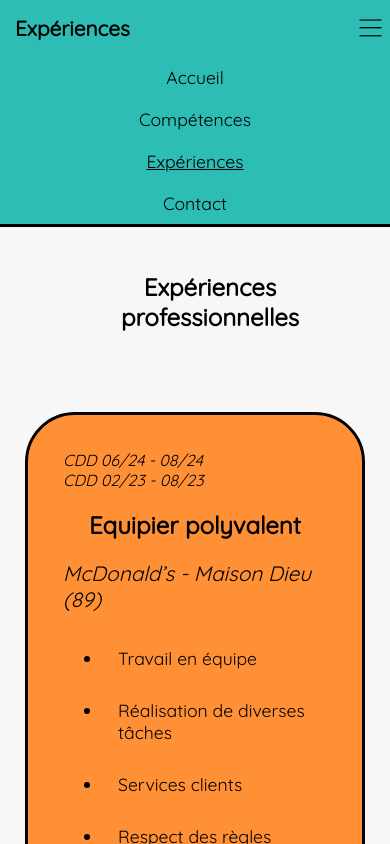
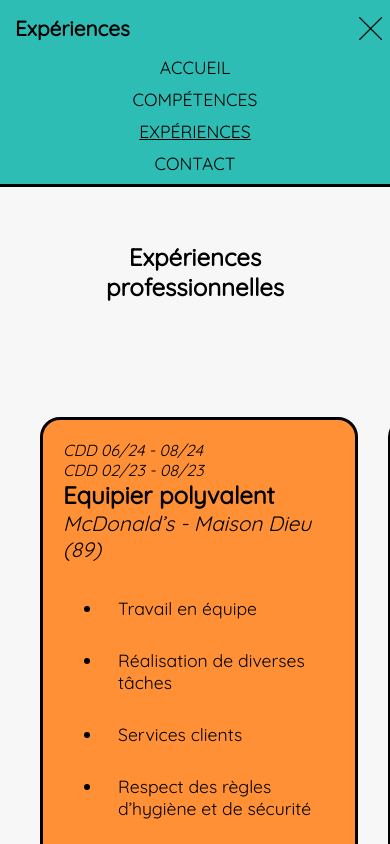
Before and after one commit to math208208/CV, a website built with webpack: page src/html/experiences.html in a window 390 px wide. Both pictures are taken after a click on the picture 370 px from the left and 27 px from the top of the page. Shown: the top 844 px of the page. Built offline with nearby package versions, Linux system fonts and the light colour scheme.

Commit message:
experience en snap + menu un peu changer + qlq autres truc

```diff
--- a/src/assets/css/_header.scss
+++ b/src/assets/css/_header.scss
@@ -16,11 +16,36 @@ header {
             display: none;
         }
         a {
-            padding: 10px;
             margin: 30px;
+            position: relative;
+            text-decoration: none;
+            text-transform: uppercase;
+            transition: 0.5s;
+
+            &::after {
+                position: absolute;
+                content: "";
+                top: 100%;
+                left: 0;
+                width: 100%;
+                height: 3px;
+                background: $color-secondaire;
+                transform: scaleX(0);
+                transform-origin: center;
+                transition: transform 0.5s;
+            }
+
             &:hover {
-                background-color: $color-terciaire;
-                border-radius: 30px;
+                color:  $color-secondaire;
+                //font-size: 1.3em;
+                font-weight: bold;
+                text-decoration: none !important;
+            }
+
+
+            &:hover::after {
+                transform: scaleX(1);
+                transform-origin: center;
             }
         }
     }
--- a/src/assets/css/competences.scss
+++ b/src/assets/css/competences.scss
@@ -110,9 +110,6 @@
                 width: 30%;
                 border-radius: 20px;
                 @include boxshadow;
-                :hover {
-                    width: 33%;
-                }
             }
         }
     }
--- a/src/assets/css/experiences.scss
+++ b/src/assets/css/experiences.scss
@@ -1,29 +1,39 @@
 @use "variables" as *;
 
 .sectionExperience {
+    overflow: hidden;
 
-    padding: 100px;
     .h2Experience {
-        padding-bottom: 50px;
-        padding-left: 50px;
+        margin-top: 50px;
+        text-align: center;
+
     }
     .divExp {
         display: flex;
-        flex-direction: column;
+        flex-direction: row;
         justify-content: space-between;
-        margin-top: 30px;
-        background-color: $color-primaire;
-        padding: 70px 100px 70px 100px;
-        border-radius: 50px;
-        border: 3px solid black;
-        overflow-x: hidden;
+        background-color: #F7F7F7F7;
+        padding: 70px 0 ;
+        width: 100%;
+
+        &Uni{
+            margin-bottom: 100px;
+        }
 
 
         .exp {
+            margin: 0 100px;
             display: flex;
             flex-direction: row;
-            justify-content: space-between;
-            margin: 50px;
+            justify-content: space-around;
+            border-radius: 20px;
+            border: 3px solid black;
+            width: 100%;
+            flex: 0 0 80%; //prend 80% du cont
+            min-width: 0;  /* Empêche le débordement */
+            padding: 70px 20px;
+            box-sizing: border-box;
+            background-color: $color-primaire;
 
             .blocexp {
                 display: flex;
@@ -32,4 +42,5 @@
             }
         }
     }
+
 }
--- a/src/assets/css/responsive.scss
+++ b/src/assets/css/responsive.scss
@@ -1,11 +1,8 @@
 @use "variables" as *;
 
-
-
 @media (max-width: 1023px) {
-
     //header
-    header{
+    header {
         padding: 0;
 
         nav {
@@ -27,6 +24,7 @@
             h2 {
                 padding: 15px;
                 font-size: 1.3em;
+
             }
 
             .navDiva {
@@ -42,6 +40,8 @@
                     z-index: 8;
                     padding: auto;
                     margin: auto;
+                    margin-bottom: 10px;
+
                 }
             }
 
@@ -49,9 +49,7 @@
                 max-height: 500px;
             }
         }
-
     }
-
 
     //index
     .sectionIndex1 {
@@ -112,7 +110,6 @@
         }
     }
 
-
     //competences
     .titreSection {
         text-align: center;
@@ -135,17 +132,16 @@
             }
 
             &__progress {
-                background-color: $color-primaire;
+                background-color: rgba(255, 155, 55, 0.652);
                 height: 20px;
                 width: 125px;
-                &--bar{
+                &--bar {
                     height: 100% !important; //demander a juju vu que je set height grace a id pour desk ba prblm lors du height global
                     //autre solution mettre height a tout les id
-                    background-color: $color-terciaire;
+                    background-color: $color-primaire;
                 }
                 #java {
                     width: 80%;
-
                 }
                 #python {
                     width: 70%;
@@ -177,10 +173,6 @@
             &__pourcentage {
                 width: auto;
             }
-
-
-
-
         }
     }
 
@@ -225,16 +217,25 @@
     .sectionExperience {
         padding: 25px;
 
-        h2 {
+        .h2Experience {
             padding: 20px;
             text-align: center;
+            margin:10px;
+            &Uni{
+                margin-top: 30px;
+            }
+
         }
 
         .divExp {
-            padding: 20px;
+
             .exp {
                 flex-direction: column-reverse;
                 margin: 15px;
+                padding: 20px 20px;
+                box-sizing: initial;
+                justify-content: space-evenly;
+
                 ul {
                     margin-bottom: 25px;
                 }
--- a/src/assets/css/styles.scss
+++ b/src/assets/css/styles.scss
@@ -5,10 +5,12 @@
 * {
     margin: 0;
     font-family: "Quicksand", sans-serif;
+
 }
 
 main {
     background-color: #f7f7f7;
+
 }
 
 h1 {
--- a/src/assets/js/script.js
+++ b/src/assets/js/script.js
@@ -1,4 +1,4 @@
-import $ from 'jquery';
+import $, { timers } from 'jquery';
 import { gsap } from 'gsap';
 import { Draggable } from "gsap/Draggable";
 import { ScrollToPlugin } from "gsap/ScrollToPlugin";
@@ -18,6 +18,7 @@ import git from "../images/git.png";
 import intelliJ from "../images/intelliJ.jpg";
 import phpmyadmin from "../images/phpmyadmin.png";
 import vscode from "../images/vscode.png";
+import croix from "../images/fermer.webp";
 
 gsap.registerPlugin(Draggable);
 gsap.registerPlugin(ScrollToPlugin);
@@ -43,14 +44,39 @@ window.addEventListener('load', () => {
     $(".imgMenu").on("click", function () {
         if ($(".navDiva").hasClass("menu-ouvert")) {
             $(".navDiva").removeClass("menu-ouvert");
+
+            gsap.to(".imgMenu", {
+                opacity: 0,
+                duration: 0.2,
+
+                onComplete: function () {
+                    $(".imgMenu").attr("src", menu);
+                    gsap.to(".imgMenu",
+                        { opacity: 1, rotation: 0, duration: 0.5, ease: "power2.out" },
+                    );
+                }
+            });
         } else {
             $(".navDiva").addClass("menu-ouvert");
+
+            gsap.to(".imgMenu", {
+                opacity: 0,
+                duration: 0.2,
+
+                onComplete: function () {
+                    $(".imgMenu").attr("src", croix);
+                    gsap.to(".imgMenu",
+                        { opacity: 1, rotation: 360, duration: 0.5, ease: "power2.out" },
+                    );
+                }
+            });
         }
-    })
+    });
 
     $("section").on("click", function () {
         if ($(".navDiva").hasClass("menu-ouvert")) {
             $(".navDiva").removeClass("menu-ouvert");
+            $(".imgMenu").attr("src", menu);
         }
     })
 });
@@ -303,17 +329,50 @@ function experiences() {
     $("#navExperiences").css("text-decoration", "underline");
     $("#navAccueil").css("text-decoration", "none");
 
+    gsap.set(".sectionExperiencePro", { opacity: 0 });
+    gsap.to(".sectionExperiencePro", {
+        opacity: 1,
+        duration: 1.2,
+    });
+    let expPro = gsap.utils.toArray(".expPro");
+
+    let endValue1 = window.innerWidth < 768 ? "+=200" :
+        window.innerWidth < 1024 ? "+=300" :
+            "+=400";
+
+    gsap.to(expPro, {
+        xPercent: -100 * 1.2 * (expPro.length - 1),
+        ease: "none",
+        scrollTrigger: {
+            trigger: ".sectionExperiencePro",
+            pin: true,
+            scrub: 1,
+            snap: 1 / (expPro.length - 1),
+            end: endValue1,
+            start: "top top",
+        }
+    });
+
+    let endValue2 = window.innerWidth < 768 ? "+=800" :
+        window.innerWidth < 1024 ? "+=1700" :
+            "+=2800";
+    let expUni = gsap.utils.toArray(".expUni");
+
+    gsap.to(expUni, {
+        xPercent: -100 * 1.15 * (expUni.length - 1),
+        ease: "none",
+        scrollTrigger: {
+            trigger: ".sectionExperienceUni",
+            pin: true,
+            scrub: 1,
+            snap: 1 / (expUni.length - 1),
+            end: endValue2,
+            start: "top top",
+        }
+    });
 
 
-    gsap.to(".divExp", {
-        scrollTrigger: {
-            scrub: true,
-            trigger: ".sectionExperience",
-            pin: true,
-            start: "top top",
-        },
-        ease: "none"
-    });
+
 
 }
 
--- a/src/html/experiences.html
+++ b/src/html/experiences.html
@@ -27,11 +27,11 @@
       </nav>
     </header>
     <main>
-      <section class="sectionExperience ">
+      <section class="sectionExperience  sectionExperiencePro">
         <h2 class="h2Experience">Expériences professionnelles</h2>
-        <div class="divExp">
-          <div class="exp">
-            <div class="blocexp">
+        <div class="divExp divExpPro">
+          <div class="exp expPro">
+            <div class="blocexp blocexpPro">
               <h2>Equipier polyvalent</h2>
               <h4>McDonald’s - Maison Dieu (89)</h4>
               <ul>
@@ -51,8 +51,8 @@
               <!-- logo entreprise -->
             </div>
           </div>
-          <div class="exp">
-            <div class="blocexp">
+          <div class="exp expPro">
+            <div class="blocexp blocexpPro">
               <h2>Développeur web</h2>
               <h4>Infostrates - Marseille (13)</h4>
               <ul>
@@ -69,14 +69,17 @@
               <!-- logo entreprise -->
             </div>
           </div>
+
         </div>
+
+
       </section>
 
-      <section class="sectionExperience">
-        <h2 class="h2Experience">Expériences universitaire</h2>
-        <div class="divExp">
-          <div class="exp">
-            <div class="blocexp">
+      <section class="sectionExperience sectionExperienceUni">
+        <h2 class="h2Experience h2ExperienceUni">Expériences universitaire</h2>
+        <div class="divExp divExpUni">
+          <div class="exp expUni">
+            <div class="blocexp blocexpUni">
               <h3>Réalisation d’un jeu de paires</h3>
               <h4>Equipe projet de 4 personnes</h4>
               <ul>
@@ -95,8 +98,8 @@
             </div>
           </div>
 
-          <div class="exp">
-            <div class="blocexp">
+          <div class="exp expUni">
+            <div class="blocexp blocexpUni">
               <h2>Gestion d’un projet</h2>
               <h4>Equipe projet de 8 personnes</h4>
               <ul>
@@ -112,8 +115,8 @@
             </div>
           </div>
 
-          <div class="exp">
-            <div class="blocexp">
+          <div class="exp expUni">
+            <div class="blocexp blocexpUni">
               <h2>Développement d’une application</h2>
               <h4>Equipe projet de 6 personnes</h4>
               <ul>
@@ -132,8 +135,8 @@
             </div>
           </div>
 
-          <div class="exp">
-            <div class="blocexp">
+          <div class="exp expUni">
+            <div class="blocexp blocexpUni">
               <h2>Développement d’une application</h2>
               <h4>Equipe projet de 6 personnes</h4>
               <ul>
@@ -148,8 +151,8 @@
               </p>
             </div>
           </div>
-          <div class="exp">
-            <div class="blocexp">
+          <div class="exp expUni">
+            <div class="blocexp blocexpUni">
               <h2>Développement d’un ERP</h2>
               <h4>Equipe projet de 6 personnes</h4>
               <ul>
@@ -165,6 +168,7 @@
             </div>
           </div>
         </div>
+
       </section>
     </main>
     <footer>
--- a/webpack.config.js
+++ b/webpack.config.js
@@ -57,7 +57,7 @@ module.exports = {
       },
       {
         //gestion des images
-        test: /\.(png|jpg|jpeg|gif|svg)$/,
+        test: /\.(png|jpg|jpeg|gif|svg|webp)$/,
         use: [
           {
             loader: 'file-loader',
```
Also changed, not shown: dist/assets/images/fermer.f1cf620edff2e6aa3064e59696c61ae1.webp (added), dist/bundle.js, dist/competences.html, dist/contact.html, dist/experiences.html, dist/index.html, dist/main.css, src/assets/images/fermer.webp (added).
